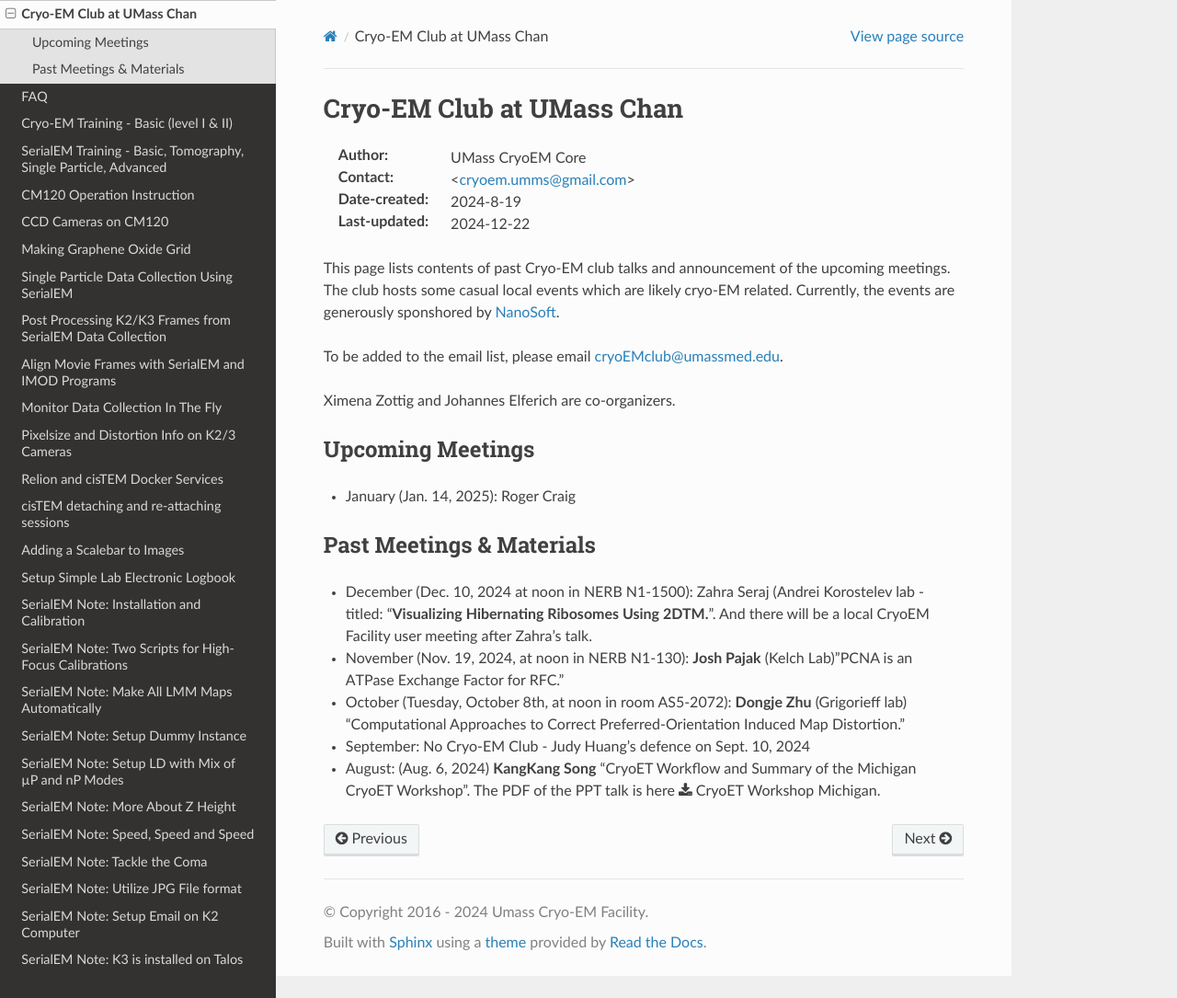
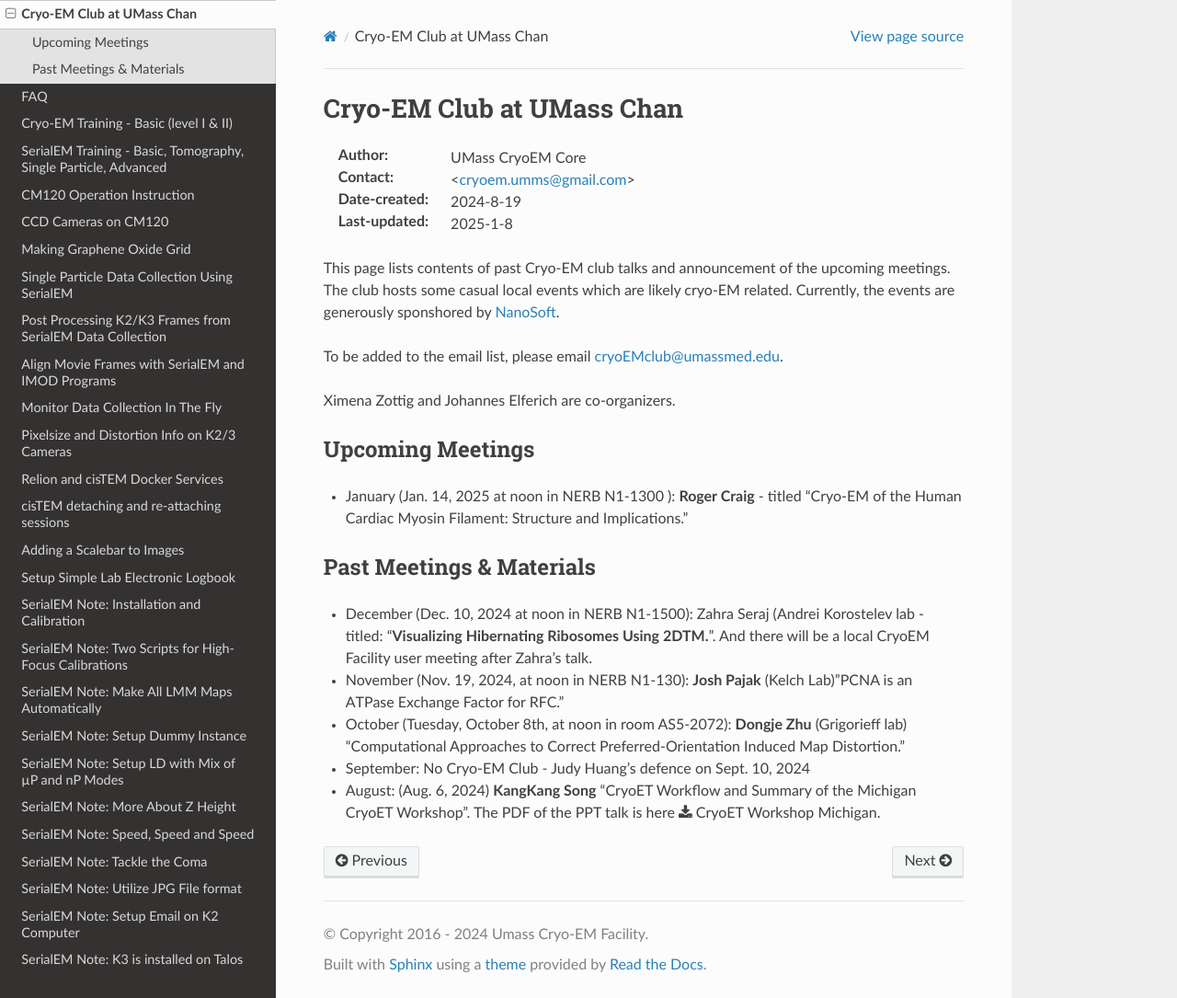
Before and after one commit to xuchen66/sphinx-emdocs, a Sphinx documentation site: the page built from source/cryo-em_club.rst, in a window 1280 px wide and 1085 px high. Shown: the whole window at 92% size. Built offline with Sphinx 7.4.7 and the Read the Docs theme 3.1.0, drawn with Linux system fonts in a browser that asks for light colours; pages that are not in the unit, such as notebooks, are missing from menus.

Commit message:
Update cryo-em_club.rst

```diff
--- a/source/cryo-em_club.rst
+++ b/source/cryo-em_club.rst
@@ -6,7 +6,7 @@ Cryo-EM Club at UMass Chan
 :Author: UMass CryoEM Core
 :Contact: <cryoem.umms@gmail.com>
 :Date-created: 2024-8-19
-:Last-updated: 2024-12-22
+:Last-updated: 2025-1-8
 
 This page lists contents of past Cryo-EM club talks and
 announcement of the upcoming meetings. The club hosts
@@ -20,7 +20,7 @@ Ximena Zottig and Johannes Elferich are co-organizers.
 Upcoming Meetings
 -----------------
 
-- January (Jan. 14, 2025): Roger Craig
+- January (Jan. 14, 2025 at noon in NERB N1-1300 ): **Roger Craig** -  titled "Cryo-EM of the Human Cardiac Myosin Filament: Structure and Implications."
 
 Past Meetings & Materials
 --------------------------
```
